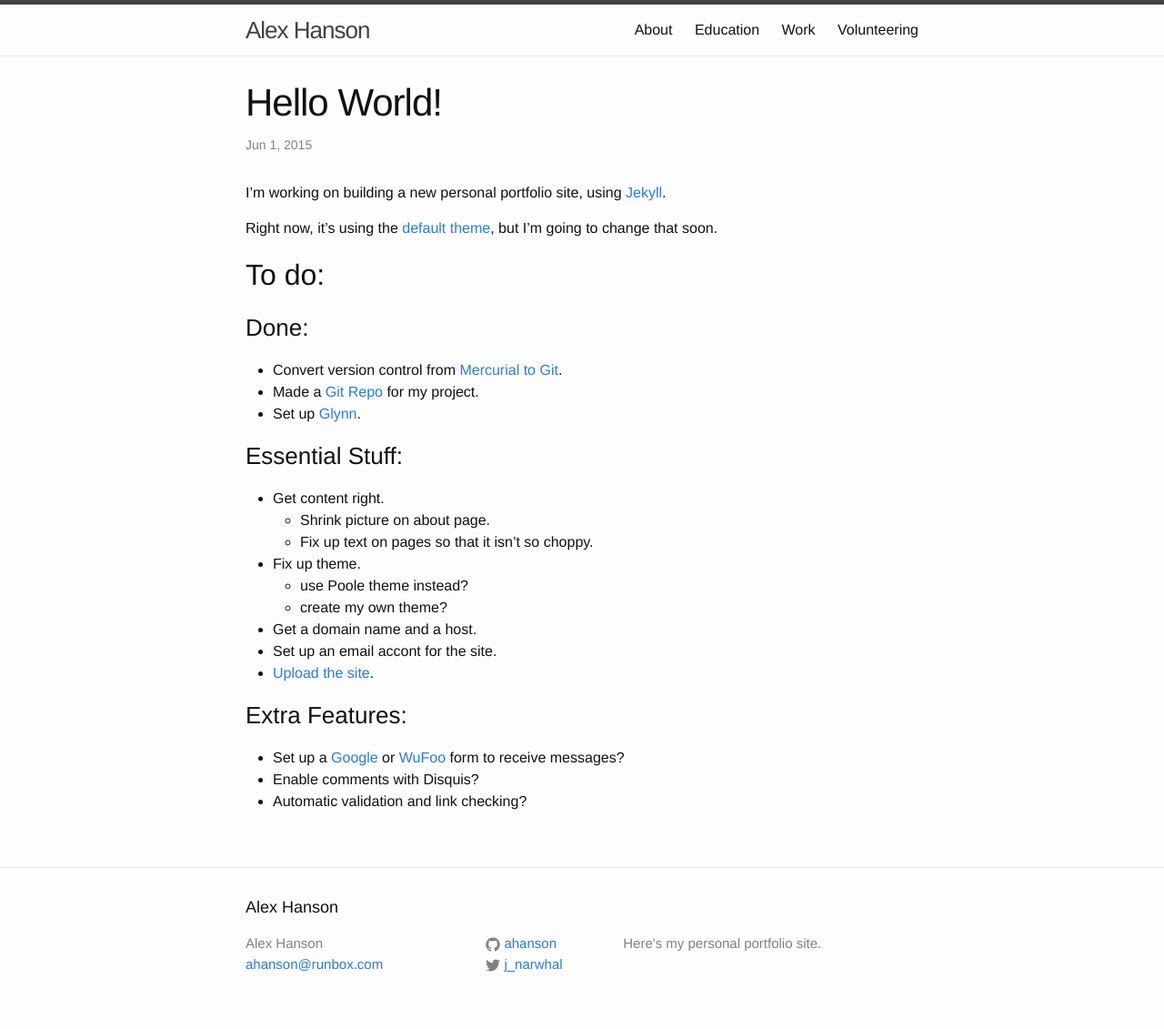
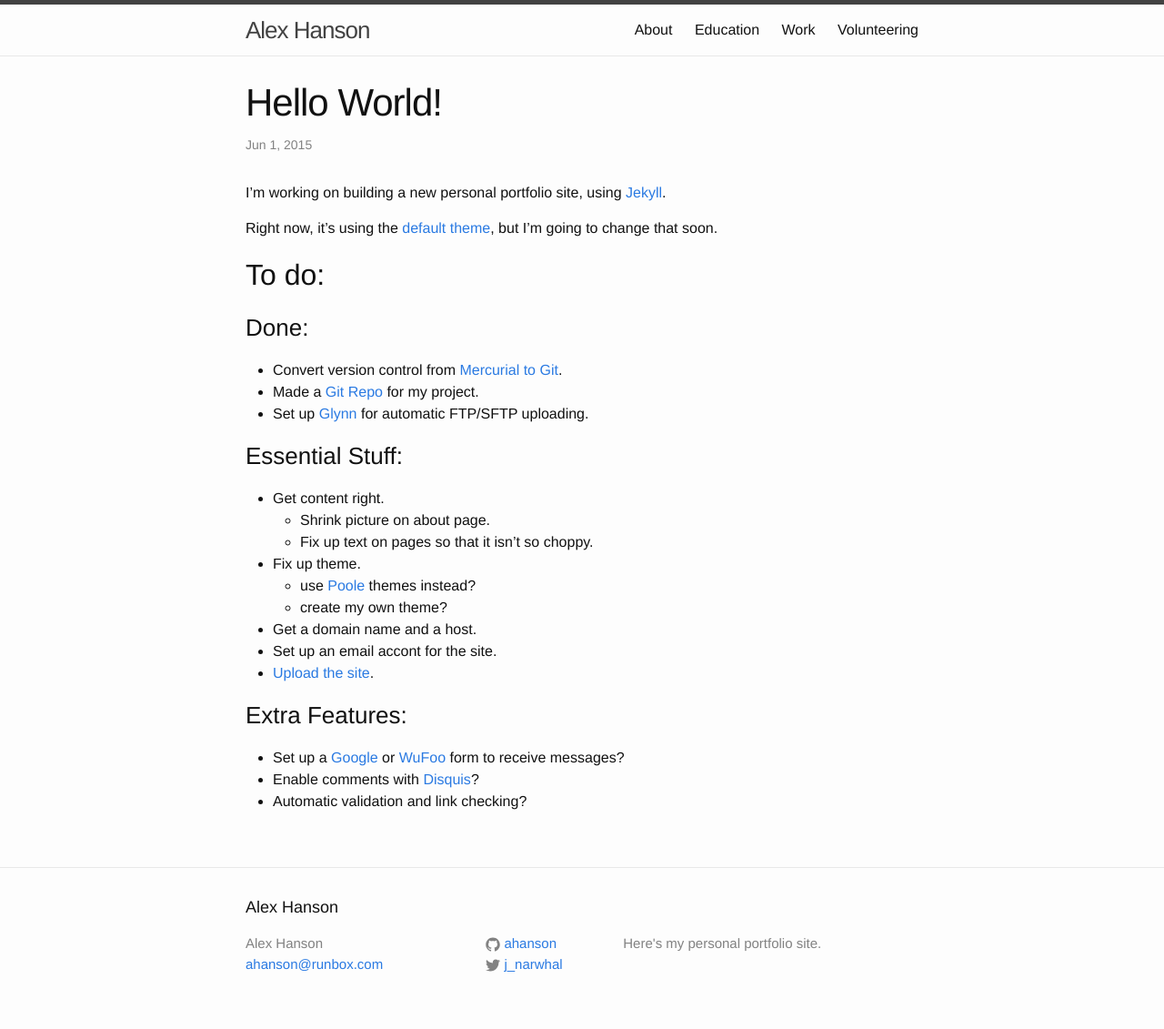
Before and after one commit to ahanson/portfolio-site, a Jekyll site: the page built from _posts/2015-06-01-helloworld.md, in a window 1280 px wide. Shown: the whole page at 91% size. Built offline with Jekyll 4.4.1, drawn with Linux system fonts in a browser that asks for light colours.

Commit message:
Added more links to the to-do post.

```diff
--- a/_posts/2015-06-01-helloworld.md
+++ b/_posts/2015-06-01-helloworld.md
@@ -14,7 +14,7 @@ Right now, it's using the [default theme](https://github.com/jglovier/jekyll-new
 ###Done:
 * Convert version control from [Mercurial to Git](http://www.lancejian.com/2012/02/05/convert-mercurial-repository-into-git.html).
 * Made a [Git Repo](https://github.com/ahanson/portfolio-site) for my project.
-* Set up [Glynn](https://github.com/dmathieu/glynn).
+* Set up [Glynn](https://github.com/dmathieu/glynn) for automatic FTP/SFTP uploading.
 
 
 ###Essential Stuff:
@@ -22,7 +22,7 @@ Right now, it's using the [default theme](https://github.com/jglovier/jekyll-new
     * Shrink picture on about page.
     * Fix up text on pages so that it isn't so choppy.
 * Fix up theme.
-    * use Poole theme instead?
+    * use [Poole](https://github.com/poole/poole) themes instead?
     * create my own theme?
 * Get a domain name and a host.
 * Set up an email accont for the site.
@@ -31,5 +31,5 @@ Right now, it's using the [default theme](https://github.com/jglovier/jekyll-new
 
 ###Extra Features:
 * Set up a [Google](https://www.google.com/forms/about/) or [WuFoo](http://www.wufoo.com/) form to receive messages?
-* Enable comments with Disquis?
+* Enable comments with [Disquis](https://disqus.com/)?
 * Automatic validation and link checking?
```
